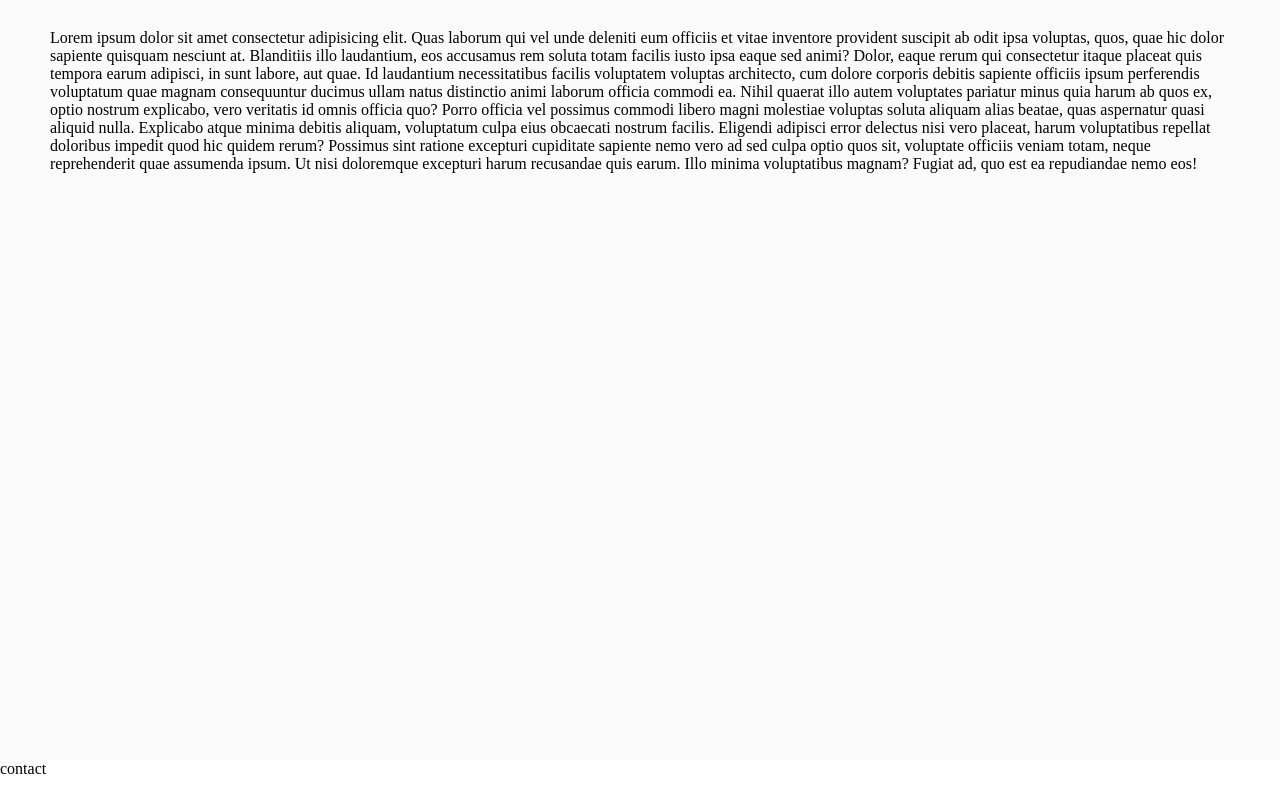
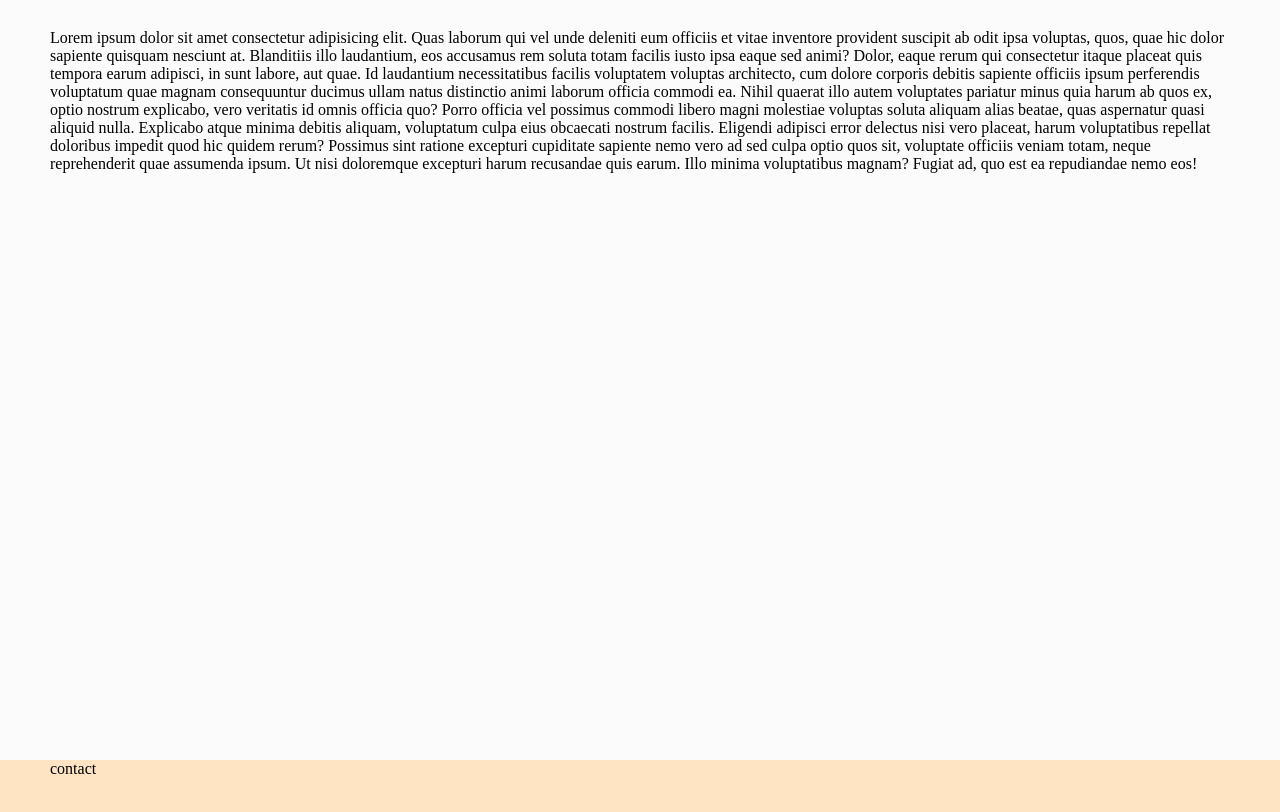
Before and after one commit to saraEM08/TP, a plain HTML site: page index.html in a window 1280 px wide. Shown: the part 120-932 px from the top of the page. Before the commit the page ends 898 px from the top, so only its background shows below. Drawn offline with Linux system fonts and the light colour scheme.

Commit message:
footer css

```diff
--- a/style.css
+++ b/style.css
@@ -25,3 +25,9 @@ main {
   height: 100vh;
   padding: 0px 50px;
 }
+
+footer {
+  background-color: bisque;
+  height: 10vh;
+  padding: 0px 50px;
+}
```
